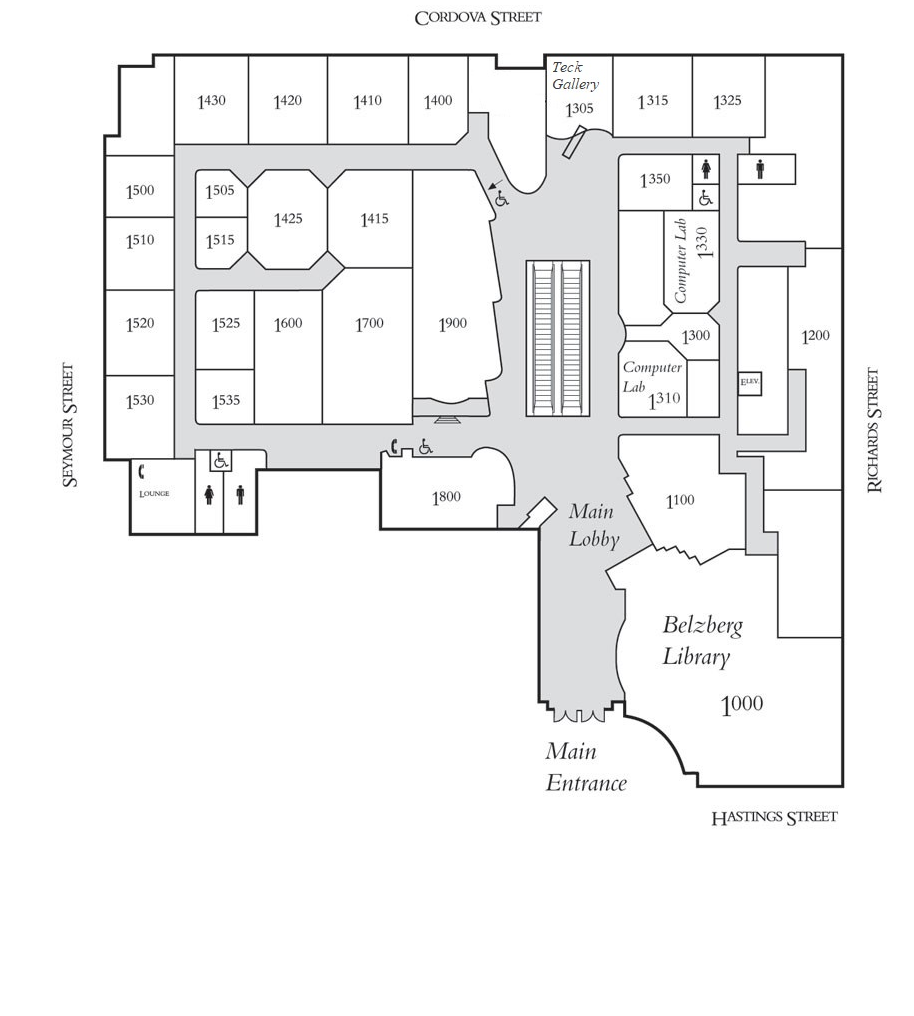
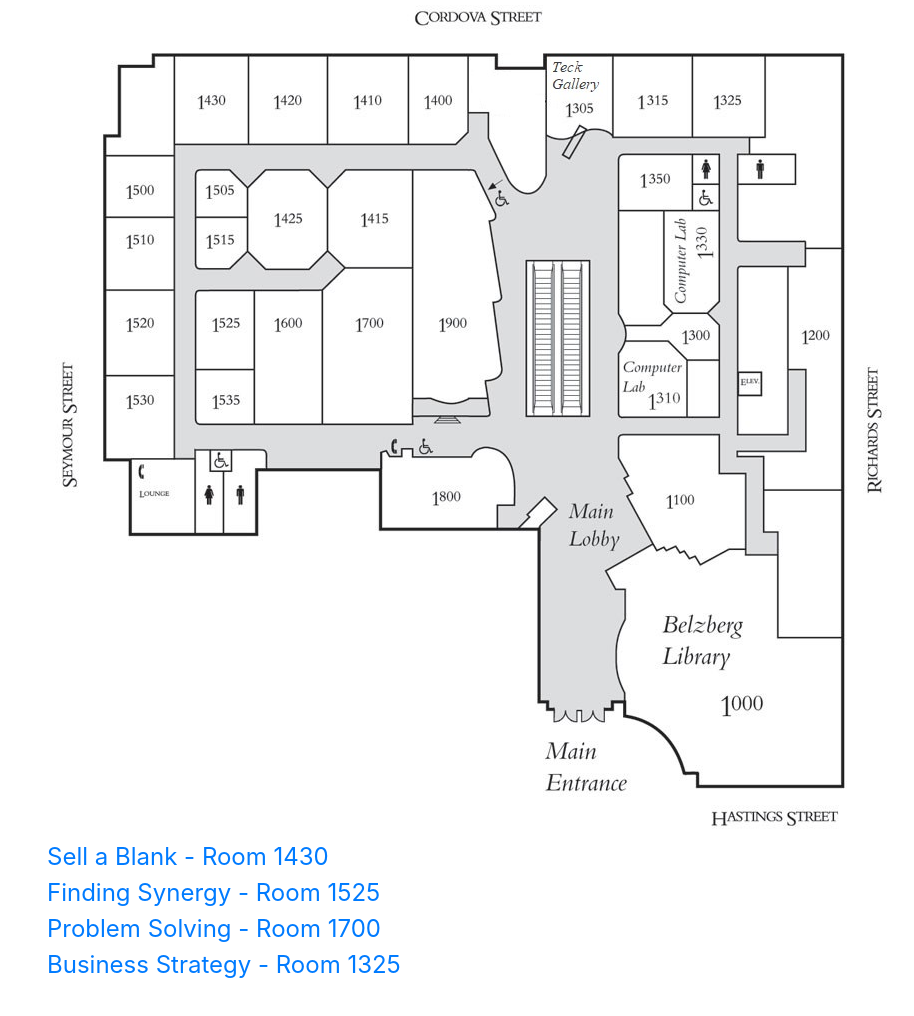
Before and after one commit to joshuaguinness/ScotiaHacksChallenge, a website: page public/pages/map.html in a window 1280 px wide. Shown: the part 56-1072 px from the top of the page, without its empty margins (53-967 px from the left). Before the commit the page ends 895 px from the top, so only its background shows below. Drawn offline with nearby package versions, Linux system fonts and the light colour scheme.

Commit message:
Edited pages and linked pages together

```diff
--- a/public/pages/map.html
+++ b/public/pages/map.html
@@ -19,5 +19,24 @@
             <div class="container">
                 <img src="../map/concourse_floor.jpg" alt="concourse-map">
             </div>
+
+            <div class="container" id="trust">
+                    <a style="font-size: 150%" href="riddle1.html">Sell a Blank - Room 1430</a>
+            </div>
+
+            <div class="container" id="trust">
+                    <a style="font-size: 150%" href="riddle2.html">Finding Synergy - Room 1525</a>
+            </div>
+
+            <div class="container" id="trust">
+                    <a style="font-size: 150%" href="riddle3.html">Problem Solving - Room 1700</a>
+            </div>
+
+            <div class="container" id="trust">
+                    <a style="font-size: 150%" href="riddle4.html">Business Strategy - Room 1325</a>
+            </div>
+
+            <br><br><br>
+
     </body>
 </html>
```
Also changed, not shown: public/index.html (+6 -4 lines), public/pages/riddle1.html (+1 -1 lines).
